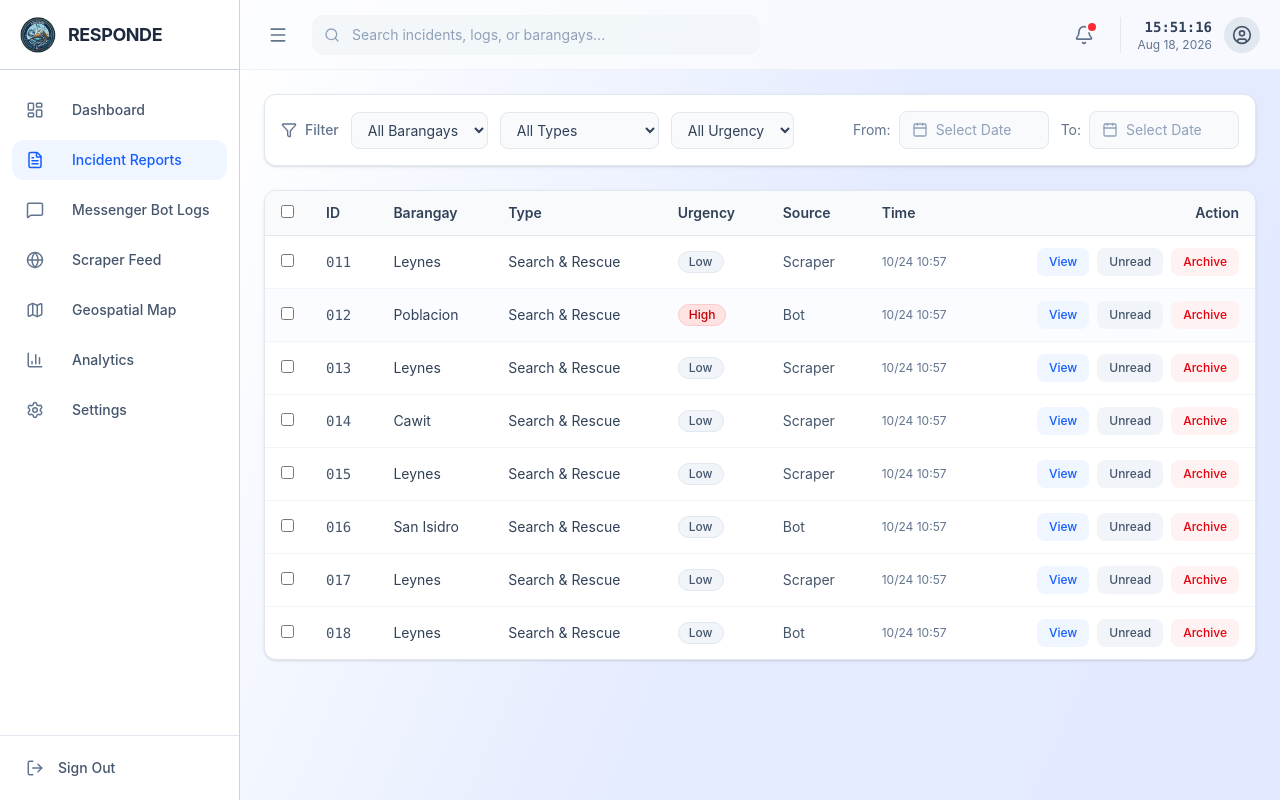
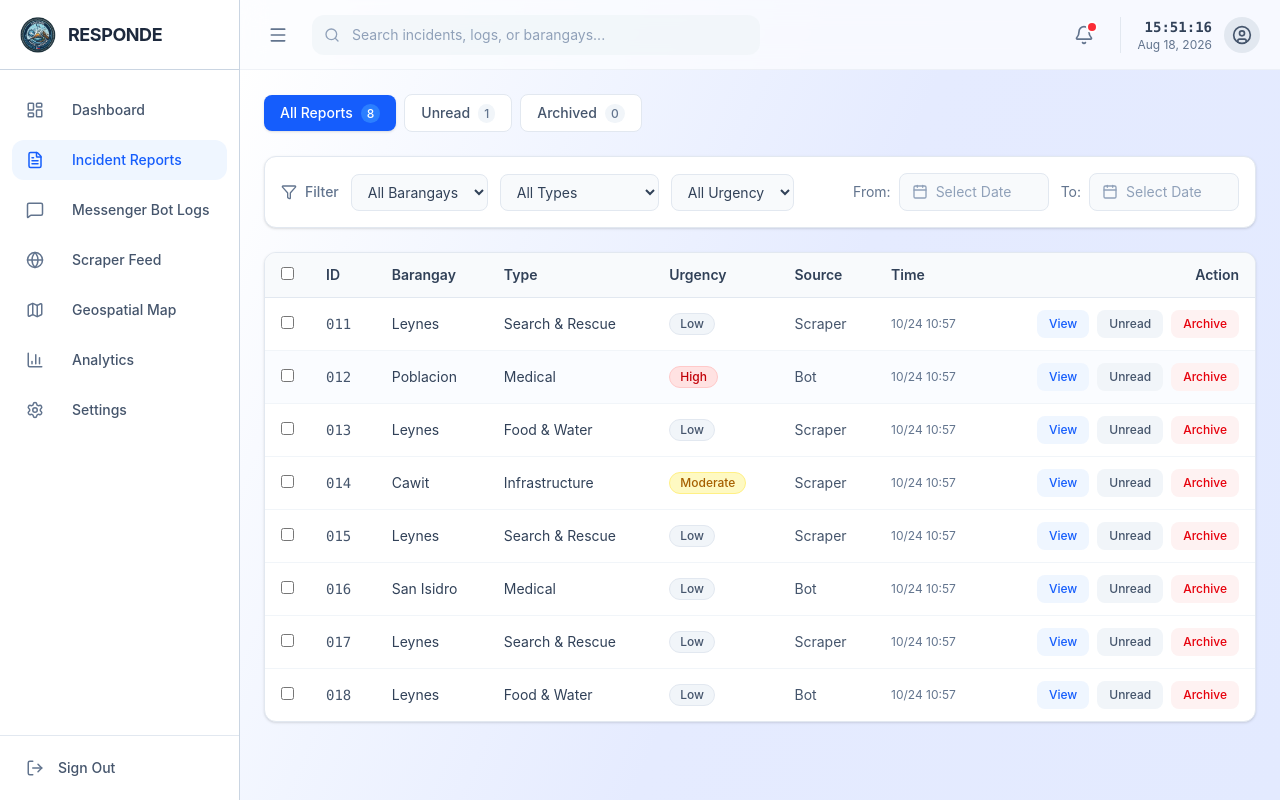
Before and after one commit to sedrickamote/responde-frontend-reactjs, a React (Vite) app: page /incident-reports in a window 1280 px wide. Built offline with nearby package versions, Linux system fonts and the light colour scheme.

Commit message:
Updated the typescript to lower version + Added the tab buttons in the IncidentReport page

```diff
--- a/package.json
+++ b/package.json
@@ -10,15 +10,18 @@
     "preview": "vite preview"
   },
   "dependencies": {
+    "leaflet": "^1.9.4",
     "lucide-react": "^1.28.0",
     "react": "^19.2.8",
     "react-dom": "^19.2.8",
+    "react-leaflet": "^5.0.0",
     "react-router-dom": "^7.11.0",
     "tailwind-scrollbar-hide": "^4.0.0"
   },
   "devDependencies": {
     "@eslint/js": "^10.0.1",
     "@tailwindcss/vite": "^4.3.3",
+    "@types/leaflet": "^1.9.22",
     "@types/node": "^24.13.3",
     "@types/react": "^19.2.17",
     "@types/react-dom": "^19.2.3",
@@ -28,7 +31,7 @@
     "eslint-plugin-react-refresh": "^0.5.3",
     "globals": "^17.7.0",
     "tailwindcss": "^4.3.3",
-    "typescript": "^7.0.2",
+    "typescript": "^5.7.3",
     "typescript-eslint": "^8.65.0",
     "vite": "^8.2.0"
   }
--- a/src/pages/IncidentReports.tsx
+++ b/src/pages/IncidentReports.tsx
@@ -2,22 +2,151 @@ import { useState } from 'react';
 import { Filter } from 'lucide-react';
 import DatePicker from '../components/DatePicker';
 
-const sampleReports = [
-  { id: '011', barangay: 'Leynes', type: 'Search & Rescue', urgency: 'Low', source: 'Scraper', time: '10/24 10:57', read: true },
-  { id: '012', barangay: 'Poblacion', type: 'Search & Rescue', urgency: 'High', source: 'Bot', time: '10/24 10:57', read: false },
-  { id: '013', barangay: 'Leynes', type: 'Search & Rescue', urgency: 'Low', source: 'Scraper', time: '10/24 10:57', read: true },
-  { id: '014', barangay: 'Cawit', type: 'Search & Rescue', urgency: 'Low', source: 'Scraper', time: '10/24 10:57', read: true },
-  { id: '015', barangay: 'Leynes', type: 'Search & Rescue', urgency: 'Low', source: 'Scraper', time: '10/24 10:57', read: true },
-  { id: '016', barangay: 'San Isidro', type: 'Search & Rescue', urgency: 'Low', source: 'Bot', time: '10/24 10:57', read: true },
-  { id: '017', barangay: 'Leynes', type: 'Search & Rescue', urgency: 'Low', source: 'Scraper', time: '10/24 10:57', read: true },
-  { id: '018', barangay: 'Leynes', type: 'Search & Rescue', urgency: 'Low', source: 'Bot', time: '10/24 10:57', read: true },
+interface Report {
+    id: string;
+    barangay: string;
+    type: string;
+    urgency: string;
+    source: string;
+    time: string;
+    read: boolean;
+    archived: boolean;
+    description: string;
+    reporter: string;
+    contact: string;
+    coordinates: string;
+  }
+
+const sampleReports: Report[] = [
+  {
+    id: '011',
+    barangay: 'Leynes',
+    type: 'Search & Rescue',
+    urgency: 'Low',
+    source: 'Scraper',
+    time: '10/24 10:57',
+    read: true,
+    archived: false,
+    description: 'Missing person reported near the riverbank. Last seen wearing a red shirt.',
+    reporter: 'Juan Dela Cruz',
+    contact: '0912-345-6789',
+    coordinates: '14.0951, 121.0203'
+  },
+  {
+    id: '012',
+    barangay: 'Poblacion',
+    type: 'Medical',
+    urgency: 'High',
+    source: 'Bot',
+    time: '10/24 10:57',
+    read: false,
+    archived: false,
+    description: 'Elderly resident collapsed at the market. Needs immediate medical attention.',
+    reporter: 'Maria Santos',
+    contact: '0918-234-5678',
+    coordinates: '14.0923, 121.0187'
+  },
+  {
+    id: '013',
+    barangay: 'Leynes',
+    type: 'Food & Water',
+    urgency: 'Low',
+    source: 'Scraper',
+    time: '10/24 10:57',
+    read: true,
+    archived: false,
+    description: 'Request for water supply delivery due to pipe maintenance.',
+    reporter: 'Pedro Reyes',
+    contact: '0917-876-5432',
+    coordinates: '14.0945, 121.0210'
+  },
+  {
+    id: '014',
+    barangay: 'Cawit',
+    type: 'Infrastructure',
+    urgency: 'Moderate',
+    source: 'Scraper',
+    time: '10/24 10:57',
+    read: true,
+    archived: false,
+    description: 'Road partially blocked by fallen tree after heavy rains.',
+    reporter: 'Ana Lim',
+    contact: '0919-123-4567',
+    coordinates: '14.0987, 121.0156'
+  },
+  {
+    id: '015',
+    barangay: 'Leynes',
+    type: 'Search & Rescue',
+    urgency: 'Low',
+    source: 'Scraper',
+    time: '10/24 10:57',
+    read: true,
+    archived: false,
+    description: 'Stranded dog on rooftop during flooding. Owner requesting assistance.',
+    reporter: 'Carlos Tan',
+    contact: '0915-987-6543',
+    coordinates: '14.0934, 121.0221'
+  },
+  {
+    id: '016',
+    barangay: 'San Isidro',
+    type: 'Medical',
+    urgency: 'Low',
+    source: 'Bot',
+    time: '10/24 10:57',
+    read: true,
+    archived: false,
+    description: 'Child with high fever, parents requesting transport to health center.',
+    reporter: 'Elena Cruz',
+    contact: '0916-456-7890',
+    coordinates: '14.0912, 121.0254'
+  },
+  {
+    id: '017',
+    barangay: 'Leynes',
+    type: 'Search & Rescue',
+    urgency: 'Low',
+    source: 'Scraper',
+    time: '10/24 10:57',
+    read: true,
+    archived: false,
+    description: 'Boat capsized near the shore. Two fishermen accounted for, one missing.',
+    reporter: 'Ramon Garcia',
+    contact: '0913-222-3333',
+    coordinates: '14.0967, 121.0198'
+  },
+  {
+    id: '018',
+    barangay: 'Leynes',
+    type: 'Food & Water',
+    urgency: 'Low',
+    source: 'Bot',
+    time: '10/24 10:57',
+    read: true,
+    archived: false,
+    description: 'Relief goods distribution needed for 15 families affected by flash flood.',
+    reporter: 'Liza Mendoza',
+    contact: '0914-555-6666',
+    coordinates: '14.0941, 121.0234'
+  },
 ];
 
+
 export default function IncidentReports() {
-  const [reports, setReports] = useState(sampleReports);
-  const [selectedIds, setSelectedIds] = useState<string[]>([]);
-  const [fromDate, setFromDate] = useState('');
-  const [toDate, setToDate] = useState('');
+const [reports, setReports] = useState<Report[]>(sampleReports);
+const [selectedIds, setSelectedIds] = useState<string[]>([]);
+const [activeTab, setActiveTab] = useState<'all' | 'unread' | 'archived'>('all');
+const [viewingReport, setViewingReport] = useState<Report | null>(null);
+const [fromDate, setFromDate] = useState('');
+const [toDate, setToDate] = useState('');
+
+ const filteredReports = reports.filter (r => {
+  if (activeTab === 'unread') return !r.read && !r.archived;
+  if (activeTab === 'archived') return r.archived;
+  return !r.archived;
+
+ });
 
   const toggleSelect = (id: string) => {
     setSelectedIds(prev =>
@@ -42,8 +171,39 @@ export default function IncidentReports() {
     }
   };
 
+
   return (
     <div className="space-y-6">
+       {/* Tabs */}
+      <div className="flex items-center gap-2">
+{/* Tabs */}
+<div className="flex items-center gap-2">
+  {[
+    { key: 'all' as const, label: 'All Reports', count: reports.filter(r => !r.archived).length },
+    { key: 'unread' as const, label: 'Unread', count: reports.filter(r => !r.read && !r.archived).length },
+    { key: 'archived' as const, label: 'Archived', count: reports.filter(r => r.archived).length },
+  ].map(tab => (
+    <button
+      key={tab.key}
+      onClick={() => { setActiveTab(tab.key); setSelectedIds([]); }}
+      className={`px-4 py-2 rounded-lg text-sm font-medium transition-colors ${
+        activeTab === tab.key
+          ? 'bg-blue-600 text-white shadow-sm'
+          : 'bg-white dark:bg-slate-800 text-slate-600 dark:text-slate-300 border border-slate-200 dark:border-slate-700 hover:bg-slate-50 dark:hover:bg-slate-700'
+      }`}
+    >
+      {tab.label}
+      <span className={`ml-2 text-xs px-1.5 py-0.5 rounded-full ${
+        activeTab === tab.key ? 'bg-blue-500 text-white' : 'bg-slate-100 dark:bg-slate-700 text-slate-500 dark:text-slate-400'
+      }`}>
+        {tab.count}
+      </span>
+    </button>
+  ))}
+</div>
+
+      </div>
+
       {/* Filter Bar */}
       <div className="bg-white dark:bg-slate-800 rounded-xl border border-slate-200 dark:border-slate-700 shadow-sm p-4">
         <div className="flex flex-col lg:flex-row lg:items-center gap-3">
```
Also changed, not shown: 1 other file (tests, documents, lock files or other folders).
